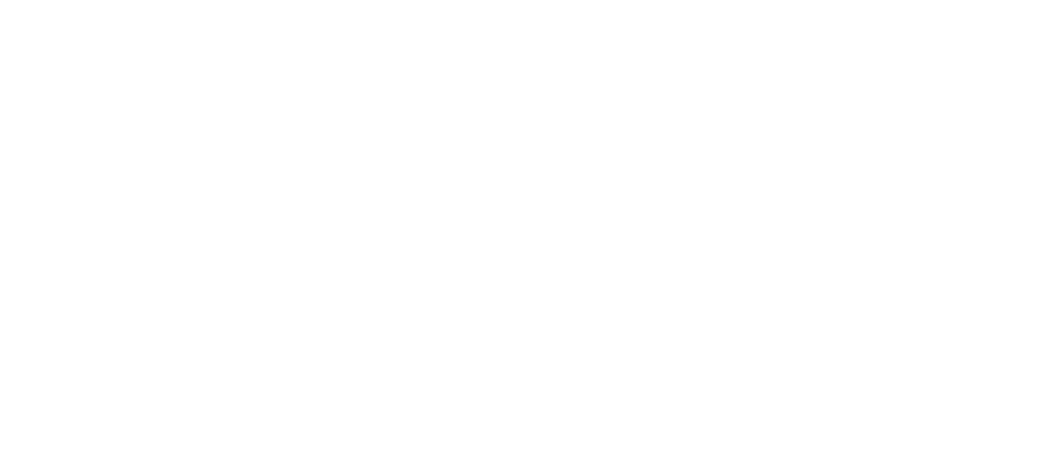
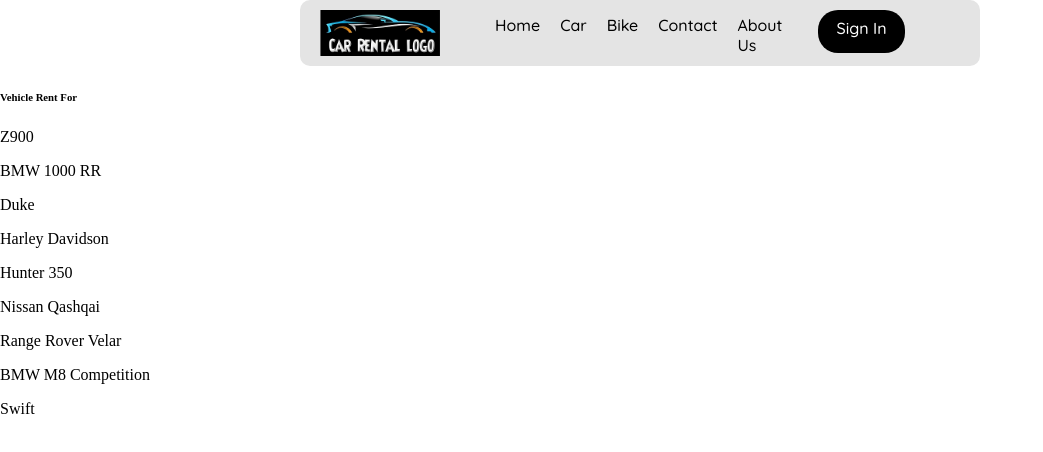
Before and after one commit to nithish0302/MernStack_project, a React (Vite) app in the folder bikerental/: page /vendor in a window 1280 px wide. Before the commit this address had no page. Shown: the top 452 px of the page, without its empty margins (0-1043 px from the left). Built offline with nearby package versions, Linux system fonts and the light colour scheme; a web font is replaced by a local one.

Commit message:
File created

```diff
--- a/bikerental/src/App.jsx
+++ b/bikerental/src/App.jsx
@@ -9,6 +9,7 @@
 import ContactPage from "./Components/General/Contact";
 import ForgotPassword from "./Components/General/ForgotPass";
 import SelectionPage from "./Components/General/Home";
+import VendorFrontPAge from "./Components/Vendor/VendorFrontPAge";
 
 function App() {
   return (
@@ -24,6 +25,7 @@
         <Route path="/contact" element={<ContactPage />} />
         <Route path="/about" element={<AboutUs />} />
         <Route path="/forgot" element={<ForgotPassword />} />
+        <Route path="/vendor" element={<VendorFrontPAge />}></Route>
       </Routes>
     </BrowserRouter>
   );
--- a/bikerental/src/Components/Vendor/VendorFrontPage.jsx
+++ b/bikerental/src/Components/Vendor/VendorFrontPage.jsx
@@ -1,9 +1,108 @@
 import React from "react";
+import Header from "../General/Header";
+import image from "../../assets/imageindex";
 
 const VendorFrontPAge = () => {
+  const vehiclesData = [
+    {
+      name: "Z900",
+      type: "Bike",
+      imageUrl: image.image12,
+      fuelType: "Petrol",
+      gearType: "Manual",
+      seats: 2,
+      pricePerDay: 1500,
+    },
+    {
+      name: "BMW 1000 RR",
+      type: "Bike",
+      imageUrl: image.image4,
+      fuelType: "Petrol",
+      gearType: "Manual",
+      seats: 2,
+      pricePerDay: 1550,
+    },
+    {
+      name: "Duke",
+      type: "Bike",
+      imageUrl: image.image6,
+      fuelType: "Petrol",
+      gearType: "Manual",
+      seats: 2,
+      pricePerDay: 1600,
+    },
+    {
+      name: "Harley Davidson",
+      type: "Bike",
+      imageUrl: image.image7,
+      fuelType: "Petrol",
+      gearType: "Manual",
+      seats: 2,
+      pricePerDay: 1650,
+    },
+    {
+      name: "Hunter 350",
+      type: "Bike",
+      imageUrl: image.image8,
+      fuelType: "Petrol",
+      gearType: "Manual",
+      seats: 4,
+      pricePerDay: 1750,
+    },
+    {
+      name: "Nissan Qashqai",
+      type: "Car",
+      imageUrl: image.image9,
+      fuelType: "Diesel",
+      gearType: "Automatic",
+      seats: 5,
+      pricePerDay: 1800,
+    },
+    {
+      name: "Range Rover Velar",
+      type: "Car",
+      imageUrl: image.image10,
+      fuelType: "Diesel",
+      gearType: "Automatic",
+      seats: 7,
+      pricePerDay: 1900,
+    },
+    {
+      name: "BMW M8 Competition",
+      type: "Car",
+      imageUrl: image.image5,
+      fuelType: "Petrol",
+      gearType: "Automatic",
+      seats: 4,
+      pricePerDay: 1950,
+    },
+    {
+      name: "Swift",
+      type: "Car",
+      imageUrl: image.image11,
+      fuelType: "Diesel",
+      gearType: "Manual",
+      seats: 5,
+      pricePerDay: 2000,
+    },
+  ];
+
   return (
     <>
-      <div></div>
+      <div className="Vendortop">
+        <Header />
+        <div className="Vendorcontainer">
+          <h6>Vehicle Rent For</h6>
+          <div className="vehicle-list">
+            {vehiclesData.map((vc, index) => (
+              <div key={index}>
+                {/* <img src={img} alt={vc.name} className="vehicle-image" /> */}
+                <p className="vehicle-name">{vc.name}</p>
+              </div>
+            ))}
+          </div>
+        </div>
+      </div>
     </>
   );
 };
```
